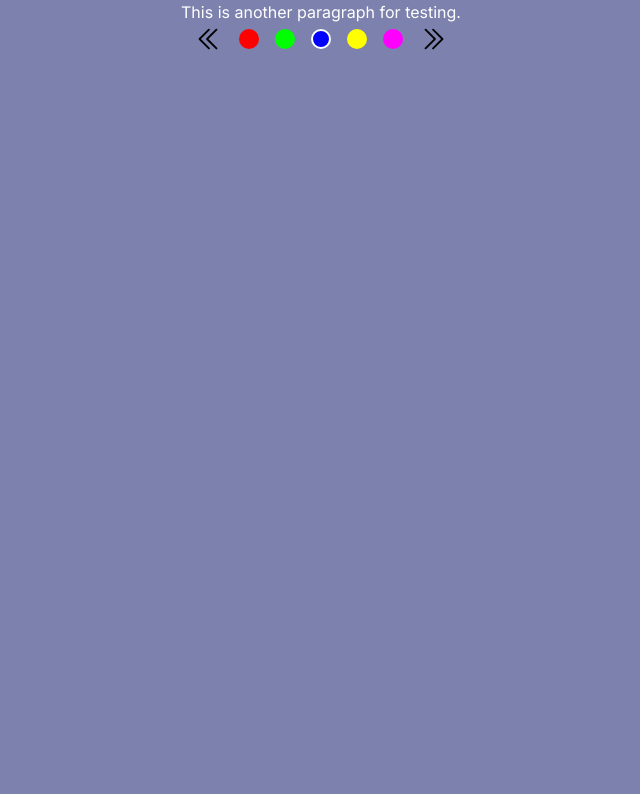
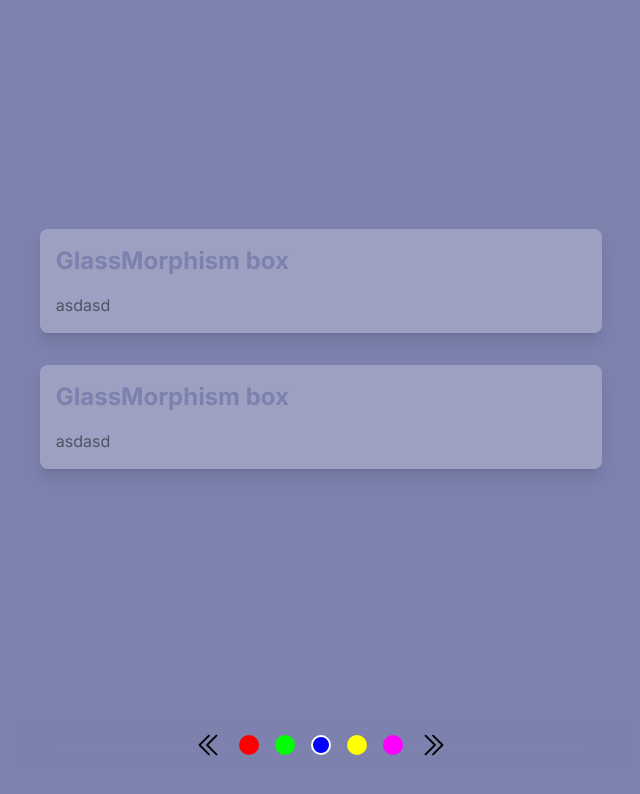
Before and after one commit to Will-H007/Fish-Pond, a Next.js app in the folder portfolio/: page /information in a window 1280 px wide. Shown: the top 794 px of the page, without its empty margins (319-959 px from the left). Built offline with nearby package versions, Linux system fonts and the light colour scheme.

Commit message:
fixed position

```diff
--- a/portfolio/app/information/page.tsx
+++ b/portfolio/app/information/page.tsx
@@ -1,15 +1,49 @@
 // Import necessary dependencies
+'use client'
 import React from 'react';
-import Layout from '@/component/layout';
+import DoubleLinkedList from "@/component/two_pointers/Boxes";
+import GlassmorphismBox from '@/component/Second_page/glass_box';
 
-// Define the TestPage component
-const TestPage: React.FC = () => {
+// Initial items for the DoubleLinkedList
+const initialItems = [
+  "#FF0000", "#00FF00", "#0000FF", "#FFFF00", "#FF00FF",
+  "#00FFFF", "#800000", "#008000", "#000080", "#808000",
+  "#800080", "#008080", "#A52A2A", "#FFA500", "#ADD8E6",
+  "#20B2AA", "#8A2BE2", "#FA8072", "#2E8B57", "#696969"
+];
+
+// Define the DoubleLinkedListLayout component
+const DoubleLinkedListLayout: React.FC = () => {
+  // Callback function to handle visible items change
+  const handleVisibleItemsChange = (visibleItems: string[]) => {
+    console.log('Visible Items:', visibleItems);
+  };
+
   return (
-    <Layout>
-      {/* Your custom content goes here */}
-      <p className='text-white'>This is another paragraph for testing.</p>
-    </Layout>
+    <div className="h-screen grid grid-rows-6 m-4 justify-center items-center">
+      <div className="flex flex-wrap row-span-5 col-span-5 m-2 justify-center items-center">
+
+        <GlassmorphismBox item={"asdasd"}/>
+        <GlassmorphismBox item={"asdasd"}/>
+        {/* <div className="m-4 bg-opacity-25 backdrop-blur-lg bg-white p-4 rounded-lg shadow-lg w-full h-full">
+      <h1 className="text-2xl font-bold mb-4 shrink">GlassMorphism box</h1>
+      <div className="text-gray-600">
+      "asdasd"
+      </div>
+    </div> */}
+
+
+      </div>
+
+
+      <div className="row-start-6 col-span-5 justify-center items-center mb-2">
+        <div className="flex flex-row h-1/2 gap-x-8 p-2 bg-opacity-25 backdrop-blur-lg justify-center items-center">
+          {/* DoubleLinkedList component */}
+          <DoubleLinkedList items={initialItems} visibleItemCount={5} onVisibleItemsChange={handleVisibleItemsChange} />
+        </div>
+      </div>
+    </div>
   );
 };
 
-export default TestPage;
+export default DoubleLinkedListLayout;
--- a/portfolio/app/intro/page.tsx
+++ b/portfolio/app/intro/page.tsx
@@ -2,7 +2,6 @@
 import { motion, useMotionValue, useTransform, animate } from "framer-motion";
 import Eye from "@/component/front_page/eye";
 import { useEffect } from "react";
-import Layout from "@/component/layout";
 
 export default function Home() {
   const side = 150;
@@ -39,9 +38,9 @@ export default function Home() {
 
 
   return (
-    <Layout>
 
-             {/* <div className="h-screen flex flex-wrap items-center justify-center gap-x-4"> */}
+
+             <div className="h-screen flex flex-wrap items-center justify-center gap-x-4">
 
               <motion.svg
               width="300"
@@ -79,10 +78,7 @@ export default function Home() {
 
 
 
-              {/* </div> */}
-
-              </Layout>
-
+              </div>
 
 
 
--- a/portfolio/component/Second_page/glass_box.tsx
+++ b/portfolio/component/Second_page/glass_box.tsx
@@ -1,22 +1,16 @@
-
-
 import React from 'react';
 
 interface GlassmorphismBoxProps {
-  isBoxInRange: boolean;
-  boxGlow: number;
-  item: string|null;
+  item: string | null;
 }
 
-const GlassmorphismBox: React.FC<GlassmorphismBoxProps> = ({item }) => {
+const GlassmorphismBox: React.FC<GlassmorphismBoxProps> = ({ item }) => {
   return (
-    <div className="m-4 max-w-xl bg-opacity-25 backdrop-blur-lg bg-white p-4 rounded-lg shadow-lg">
-
-
-         <h1 className="text-2xl font-bold mb-4 shrink">GlassMorphism box</h1>
-          <div className="text-gray-600">
-            {item}
-          </div>
+    <div className="m-4 bg-opacity-25 backdrop-blur-lg bg-white p-4 rounded-lg shadow-lg w-full h-full">
+      <h1 className="text-2xl font-bold mb-4 shrink">GlassMorphism box</h1>
+      <div className="text-gray-600">
+        {item}
+      </div>
     </div>
   );
 };
--- a/portfolio/component/layout.tsx
+++ /dev/null
@@ -1,40 +0,0 @@
-// Import necessary dependencies
-'use client'
-import React, { ReactNode } from 'react';
-import DoubleLinkedList from "@/component/two_pointers/Boxes";
-
-// Initial items for the DoubleLinkedList
-const initialItems = [
-  "#FF0000", "#00FF00", "#0000FF", "#FFFF00", "#FF00FF",
-  "#00FFFF", "#800000", "#008000", "#000080", "#808000",
-  "#800080", "#008080", "#A52A2A", "#FFA500", "#ADD8E6",
-  "#20B2AA", "#8A2BE2", "#FA8072", "#2E8B57", "#696969"
-];
-
-// Define the Layout component
-const Layout: React.FC<{ children?: ReactNode }> = ({ children }) => {
-  // Callback function to handle visible items change
-  const handleVisibleItemsChange = (visibleItems: string[]) => {
-    console.log('Visible Items:', visibleItems);
-  };
-
-  return (
-    <div className="h-screen grid grid-rows-6 justify-center items-center">
-      {/* Top section */}
-      <div className="flex row-span-5 col-span-5 m-2 text-white justify-center">
-        {/* Render children content or default paragraph */}
-        {children || <p>This is the default paragraph content.</p>}
-      </div>
-
-      {/* Bottom section */}
-      <div className="row-start-6 col-span-5 justify-center mb-2">
-        <div className="flex flex-row max-w-screen h-1/2 gap-x-8 p-2 bg-opacity-25 backdrop-blur-lg items-end justify-center">
-          {/* DoubleLinkedList component */}
-          <DoubleLinkedList items={initialItems} visibleItemCount={5} onVisibleItemsChange={handleVisibleItemsChange} />
-        </div>
-      </div>
-    </div>
-  );
-};
-
-export default Layout;
```
